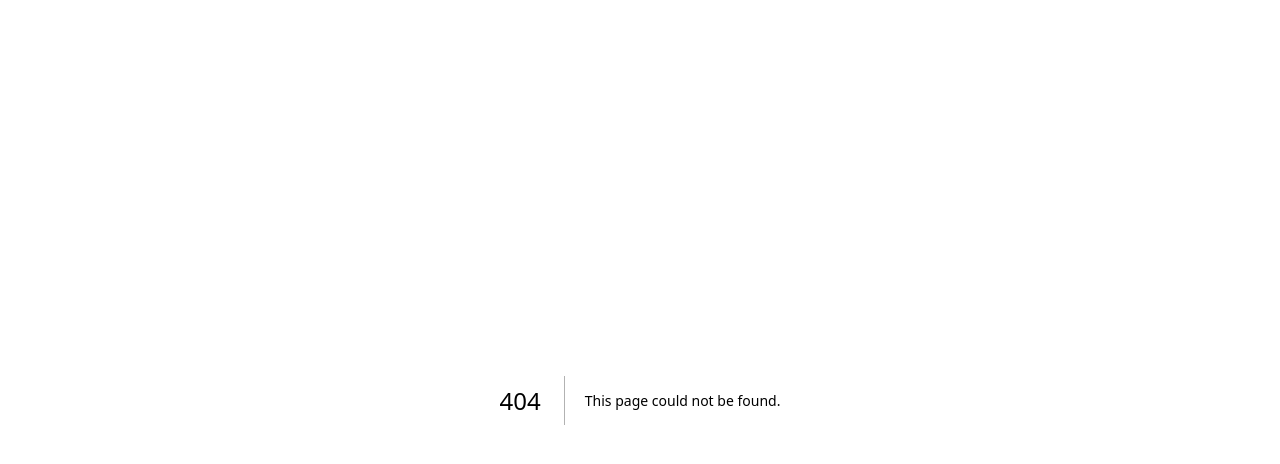
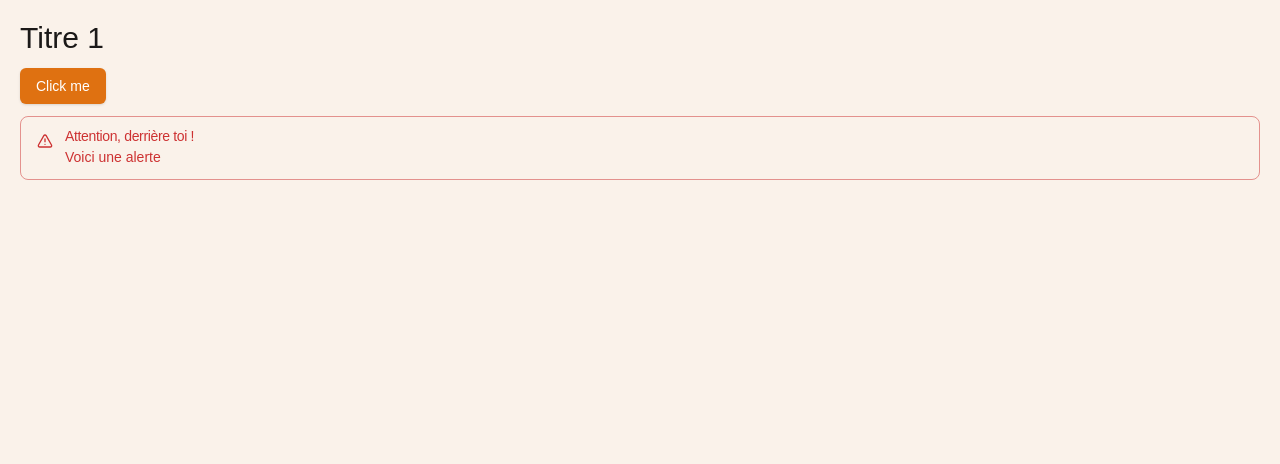
Before and after one commit to aromot/chess-app, a Next.js app: page /ui in a window 1280 px wide. Before the commit this address had no page. Shown: the top 464 px of the page. Built offline with nearby package versions, Linux system fonts and the light colour scheme.

Commit message:
components added + UI

```diff
--- a/package.json
+++ b/package.json
@@ -9,6 +9,8 @@
     "lint": "next lint"
   },
   "dependencies": {
+    "@radix-ui/react-avatar": "^1.1.2",
+    "@radix-ui/react-slot": "^1.1.1",
     "@tanstack/react-table": "^8.20.6",
     "class-variance-authority": "^0.7.1",
     "clsx": "^2.1.1",
--- a/src/app/globals.css
+++ b/src/app/globals.css
@@ -15,57 +15,48 @@
 
 @layer base {
   :root {
-    --background: 0 0% 100%;
-    --foreground: 0 0% 3.9%;
-    --card: 0 0% 100%;
-    --card-foreground: 0 0% 3.9%;
-    --popover: 0 0% 100%;
-    --popover-foreground: 0 0% 3.9%;
-    --primary: 0 0% 9%;
-    --primary-foreground: 0 0% 98%;
-    --secondary: 0 0% 96.1%;
-    --secondary-foreground: 0 0% 9%;
-    --muted: 0 0% 96.1%;
-    --muted-foreground: 0 0% 45.1%;
-    --accent: 0 0% 96.1%;
-    --accent-foreground: 0 0% 9%;
-    --destructive: 0 84.2% 60.2%;
-    --destructive-foreground: 0 0% 98%;
-    --border: 0 0% 89.8%;
-    --input: 0 0% 89.8%;
-    --ring: 0 0% 3.9%;
-    --chart-1: 12 76% 61%;
-    --chart-2: 173 58% 39%;
-    --chart-3: 197 37% 24%;
-    --chart-4: 43 74% 66%;
-    --chart-5: 27 87% 67%;
+    --background: 28 61% 95%;
+    --foreground: 28 5% 10%;
+    --card: 28 50% 90%;
+    --card-foreground: 28 5% 15%;
+    --popover: 28 61% 95%;
+    --popover-foreground: 28 95% 10%;
+    --primary: 28 86% 47%;
+    --primary-foreground: 0 0% 100%;
+    --secondary: 28 30% 78%;
+    --secondary-foreground: 0 0% 0%;
+    --muted: -10 30% 85%;
+    --muted-foreground: 28 5% 40%;
+    --accent: -10 30% 80%;
+    --accent-foreground: 28 5% 15%;
+    --destructive: 0 61% 50%;
+    --destructive-foreground: 28 5% 90%;
+    --border: 28 30% 78%;
+    --input: 28 30% 50%;
+    --ring: 28 86% 47%;
     --radius: 0.5rem;
   }
   .dark {
-    --background: 0 0% 3.9%;
-    --foreground: 0 0% 98%;
-    --card: 0 0% 3.9%;
-    --card-foreground: 0 0% 98%;
-    --popover: 0 0% 3.9%;
-    --popover-foreground: 0 0% 98%;
-    --primary: 0 0% 98%;
-    --primary-foreground: 0 0% 9%;
-    --secondary: 0 0% 14.9%;
-    --secondary-foreground: 0 0% 98%;
-    --muted: 0 0% 14.9%;
-    --muted-foreground: 0 0% 63.9%;
-    --accent: 0 0% 14.9%;
-    --accent-foreground: 0 0% 98%;
-    --destructive: 0 62.8% 30.6%;
-    --destructive-foreground: 0 0% 98%;
-    --border: 0 0% 14.9%;
-    --input: 0 0% 14.9%;
-    --ring: 0 0% 83.1%;
-    --chart-1: 220 70% 50%;
-    --chart-2: 160 60% 45%;
-    --chart-3: 30 80% 55%;
-    --chart-4: 280 65% 60%;
-    --chart-5: 340 75% 55%;
+    --background: 28 50% 10%;
+    --foreground: 28 5% 90%;
+    --card: 28 50% 10%;
+    --card-foreground: 28 5% 90%;
+    --popover: 28 50% 5%;
+    --popover-foreground: 28 5% 90%;
+    --primary: 28 86% 47%;
+    --primary-foreground: 0 0% 100%;
+    --secondary: 28 30% 20%;
+    --secondary-foreground: 0 0% 100%;
+    --muted: -10 30% 25%;
+    --muted-foreground: 28 5% 65%;
+    --accent: -10 30% 25%;
+    --accent-foreground: 28 5% 90%;
+    --destructive: 0 61% 50%;
+    --destructive-foreground: 28 5% 90%;
+    --border: 28 30% 50%;
+    --input: 28 30% 50%;
+    --ring: 28 86% 47%;
+    --radius: 0.5rem;
   }
 }
 
--- /dev/null
+++ b/src/app/ui/page.tsx
@@ -0,0 +1,26 @@
+import { Alert, AlertDescription, AlertTitle } from "@/components/ui/alert";
+import { Button } from "@/components/ui/button";
+import Title1 from "@/components/ui/title1";
+import { TriangleAlert } from "lucide-react";
+
+const UiPage = () => {
+  return (
+    <div className="space-y-3 p-5">
+      <div>
+        <Title1>Titre 1</Title1>
+      </div>
+      <div>
+        <Button>Click me</Button>
+      </div>
+      <div>
+        <Alert variant={"destructive"}>
+          <TriangleAlert className="h-4 w-4" />
+          <AlertTitle>Attention, derrière toi !</AlertTitle>
+          <AlertDescription>Voici une alerte</AlertDescription>
+        </Alert>
+      </div>
+    </div>
+  );
+};
+
+export default UiPage;
--- /dev/null
+++ b/src/components/ui/alert.tsx
@@ -0,0 +1,59 @@
+import * as React from "react"
+import { cva, type VariantProps } from "class-variance-authority"
+
+import { cn } from "@/lib/utils"
+
+const alertVariants = cva(
+  "relative w-full rounded-lg border px-4 py-3 text-sm [&>svg+div]:translate-y-[-3px] [&>svg]:absolute [&>svg]:left-4 [&>svg]:top-4 [&>svg]:text-foreground [&>svg~*]:pl-7",
+  {
+    variants: {
+      variant: {
+        default: "bg-background text-foreground",
+        destructive:
+          "border-destructive/50 text-destructive dark:border-destructive [&>svg]:text-destructive",
+      },
+    },
+    defaultVariants: {
+      variant: "default",
+    },
+  }
+)
+
+const Alert = React.forwardRef<
+  HTMLDivElement,
+  React.HTMLAttributes<HTMLDivElement> & VariantProps<typeof alertVariants>
+>(({ className, variant, ...props }, ref) => (
+  <div
+    ref={ref}
+    role="alert"
+    className={cn(alertVariants({ variant }), className)}
+    {...props}
+  />
+))
+Alert.displayName = "Alert"
+
+const AlertTitle = React.forwardRef<
+  HTMLParagraphElement,
+  React.HTMLAttributes<HTMLHeadingElement>
+>(({ className, ...props }, ref) => (
+  <h5
+    ref={ref}
+    className={cn("mb-1 font-medium leading-none tracking-tight", className)}
+    {...props}
+  />
+))
+AlertTitle.displayName = "AlertTitle"
+
+const AlertDescription = React.forwardRef<
+  HTMLParagraphElement,
+  React.HTMLAttributes<HTMLParagraphElement>
+>(({ className, ...props }, ref) => (
+  <div
+    ref={ref}
+    className={cn("text-sm [&_p]:leading-relaxed", className)}
+    {...props}
+  />
+))
+AlertDescription.displayName = "AlertDescription"
+
+export { Alert, AlertTitle, AlertDescription }
--- /dev/null
+++ b/src/components/ui/avatar.tsx
@@ -0,0 +1,50 @@
+"use client"
+
+import * as React from "react"
+import * as AvatarPrimitive from "@radix-ui/react-avatar"
+
+import { cn } from "@/lib/utils"
+
+const Avatar = React.forwardRef<
+  React.ElementRef<typeof AvatarPrimitive.Root>,
+  React.ComponentPropsWithoutRef<typeof AvatarPrimitive.Root>
+>(({ className, ...props }, ref) => (
+  <AvatarPrimitive.Root
+    ref={ref}
+    className={cn(
+      "relative flex h-10 w-10 shrink-0 overflow-hidden rounded-full",
+      className
+    )}
+    {...props}
+  />
+))
+Avatar.displayName = AvatarPrimitive.Root.displayName
+
+const AvatarImage = React.forwardRef<
+  React.ElementRef<typeof AvatarPrimitive.Image>,
+  React.ComponentPropsWithoutRef<typeof AvatarPrimitive.Image>
+>(({ className, ...props }, ref) => (
+  <AvatarPrimitive.Image
+    ref={ref}
+    className={cn("aspect-square h-full w-full", className)}
+    {...props}
+  />
+))
+AvatarImage.displayName = AvatarPrimitive.Image.displayName
+
+const AvatarFallback = React.forwardRef<
+  React.ElementRef<typeof AvatarPrimitive.Fallback>,
+  React.ComponentPropsWithoutRef<typeof AvatarPrimitive.Fallback>
+>(({ className, ...props }, ref) => (
+  <AvatarPrimitive.Fallback
+    ref={ref}
+    className={cn(
+      "flex h-full w-full items-center justify-center rounded-full bg-muted",
+      className
+    )}
+    {...props}
+  />
+))
+AvatarFallback.displayName = AvatarPrimitive.Fallback.displayName
+
+export { Avatar, AvatarImage, AvatarFallback }
--- /dev/null
+++ b/src/components/ui/button.tsx
@@ -0,0 +1,57 @@
+import * as React from "react"
+import { Slot } from "@radix-ui/react-slot"
+import { cva, type VariantProps } from "class-variance-authority"
+
+import { cn } from "@/lib/utils"
+
+const buttonVariants = cva(
+  "inline-flex items-center justify-center gap-2 whitespace-nowrap rounded-md text-sm font-medium transition-colors focus-visible:outline-none focus-visible:ring-1 focus-visible:ring-ring disabled:pointer-events-none disabled:opacity-50 [&_svg]:pointer-events-none [&_svg]:size-4 [&_svg]:shrink-0",
+  {
+    variants: {
+      variant: {
+        default:
+          "bg-primary text-primary-foreground shadow hover:bg-primary/90",
+        destructive:
+          "bg-destructive text-destructive-foreground shadow-sm hover:bg-destructive/90",
+        outline:
+          "border border-input bg-background shadow-sm hover:bg-accent hover:text-accent-foreground",
+        secondary:
+          "bg-secondary text-secondary-foreground shadow-sm hover:bg-secondary/80",
+        ghost: "hover:bg-accent hover:text-accent-foreground",
+        link: "text-primary underline-offset-4 hover:underline",
+      },
+      size: {
+        default: "h-9 px-4 py-2",
+        sm: "h-8 rounded-md px-3 text-xs",
+        lg: "h-10 rounded-md px-8",
+        icon: "h-9 w-9",
+      },
+    },
+    defaultVariants: {
+      variant: "default",
+      size: "default",
+    },
+  }
+)
+
+export interface ButtonProps
+  extends React.ButtonHTMLAttributes<HTMLButtonElement>,
+    VariantProps<typeof buttonVariants> {
+  asChild?: boolean
+}
+
+const Button = React.forwardRef<HTMLButtonElement, ButtonProps>(
+  ({ className, variant, size, asChild = false, ...props }, ref) => {
+    const Comp = asChild ? Slot : "button"
+    return (
+      <Comp
+        className={cn(buttonVariants({ variant, size, className }))}
+        ref={ref}
+        {...props}
+      />
+    )
+  }
+)
+Button.displayName = "Button"
+
+export { Button, buttonVariants }
--- /dev/null
+++ b/src/components/ui/title1.tsx
@@ -0,0 +1,5 @@
+const Title1 = ({ children }) => {
+  return <h1 className="text-3xl">{children}</h1>;
+};
+
+export default Title1;
```
Also changed, not shown: 1 other file (tests, documents, lock files or other folders).
